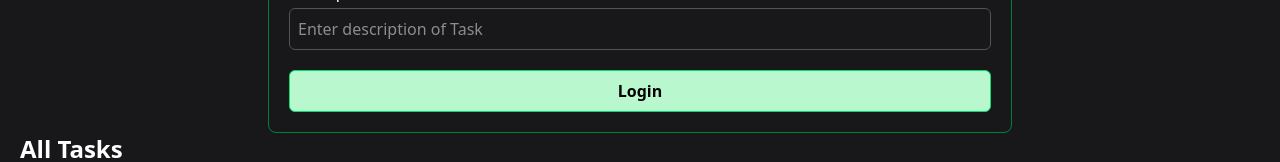
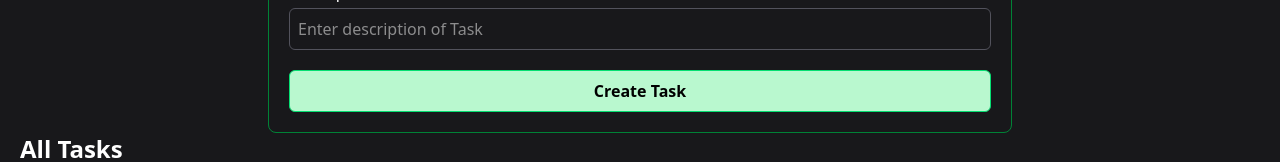
Before and after one commit to maulikashid11/employee-management-system, a React (Vite) app: page /admin in a window 1280 px wide. Shown: the part 549-711 px from the top of the page. Built offline with nearby package versions, Linux system fonts and the light colour scheme; sample sign-in values are in the browser's storage.

Commit message:
change create task

```diff
--- a/src/components/AdminDashboard.jsx
+++ b/src/components/AdminDashboard.jsx
@@ -93,7 +93,7 @@ const AdminDashboard = () => {
                     <label htmlFor="description">Description:</label>
                     <input required onChange={(e) => handleChange(e)} value={details.description} className='border border-zinc-600 rounded-md mb-5 outline-0 mt-1 p-2 ' type="text" id='description' placeholder='Enter description of Task' name='description' />
                 </div>
-                <button className='border border-green-400 rounded-md p-2 font-semibold bg-green-200 text-black cursor-ponter'>Login</button>
+                <button className='border border-green-400 rounded-md p-2 font-semibold bg-green-200 text-black cursor-ponter'>Create Task</button>
             </form>
             <div>
                 <h2 className='text-2xl font-bold mb-3'>All Tasks</h2>
```
